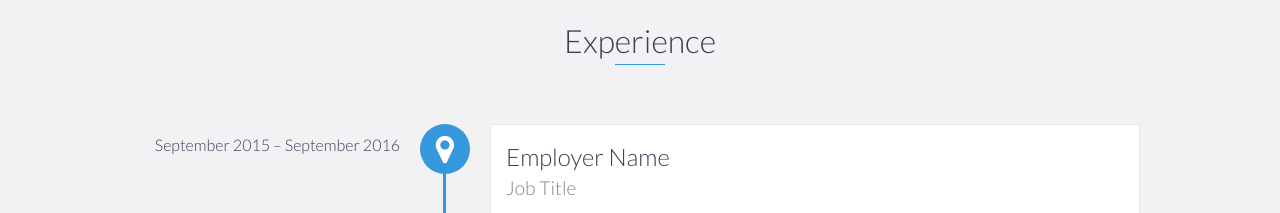
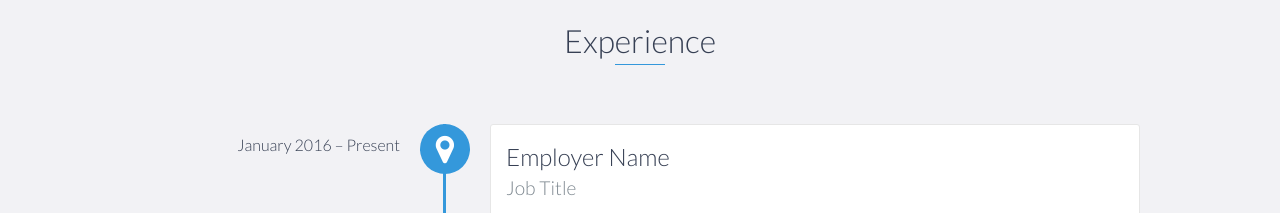
Before and after one commit to ecthomps/ecthomps.github.io, a website: page index.html in a window 1280 px wide. Shown: the part 1120-1333 px from the top of the page. Drawn offline with nearby package versions, Linux system fonts and the light colour scheme.

Commit message:
made changes to experience date

```diff
--- a/index.html
+++ b/index.html
@@ -87,7 +87,7 @@
     <div id="experience" class="background-alt">
         <h2 class="heading">Experience</h2>
         <div id="experience-timeline">
-            <div data-date="September 2015 – September 2016">
+            <div data-date="January 2016 – Present">
                 <h3>Employer Name</h3>
                 <h4>Job Title</h4>
                 <p>
```
